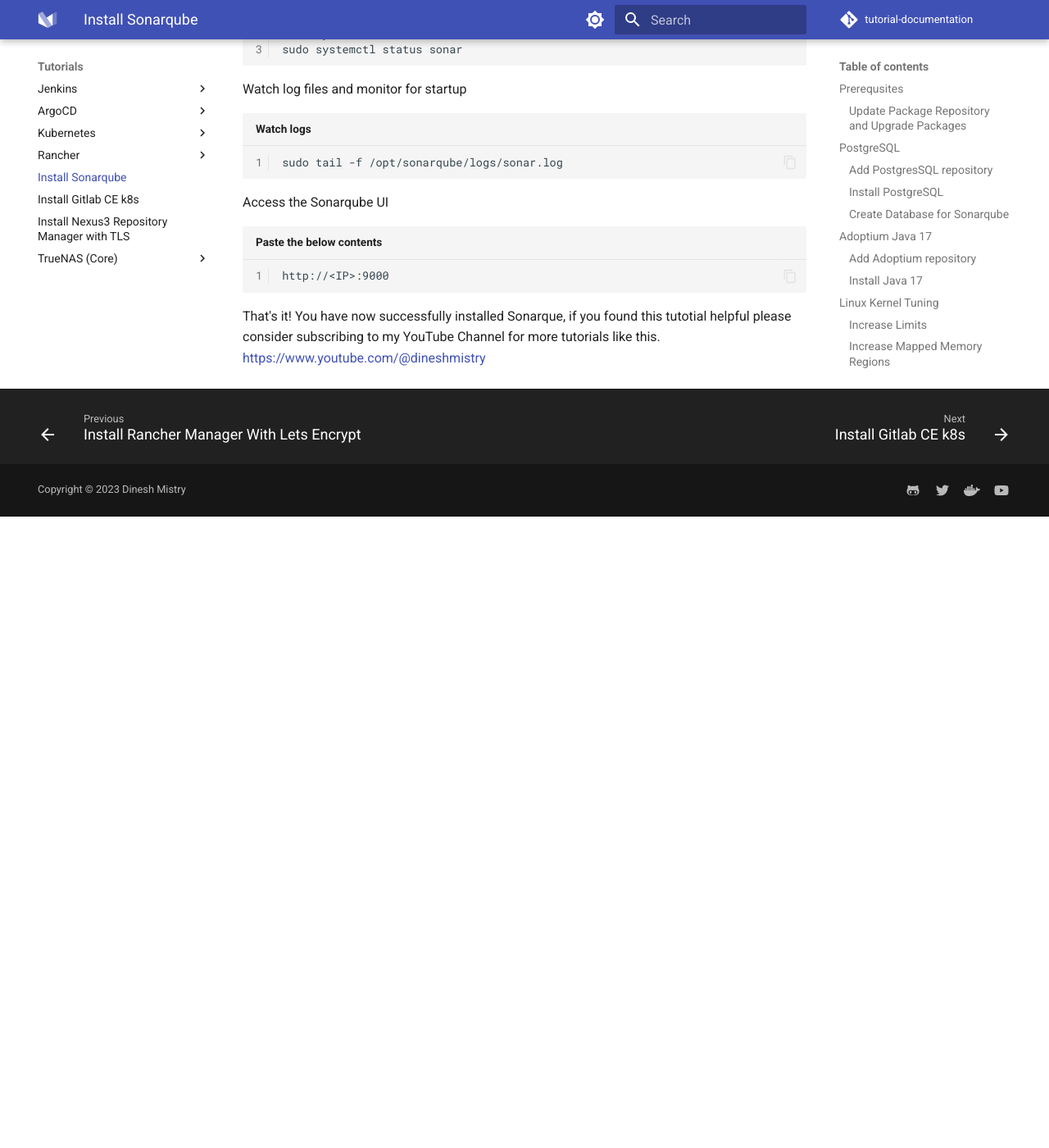
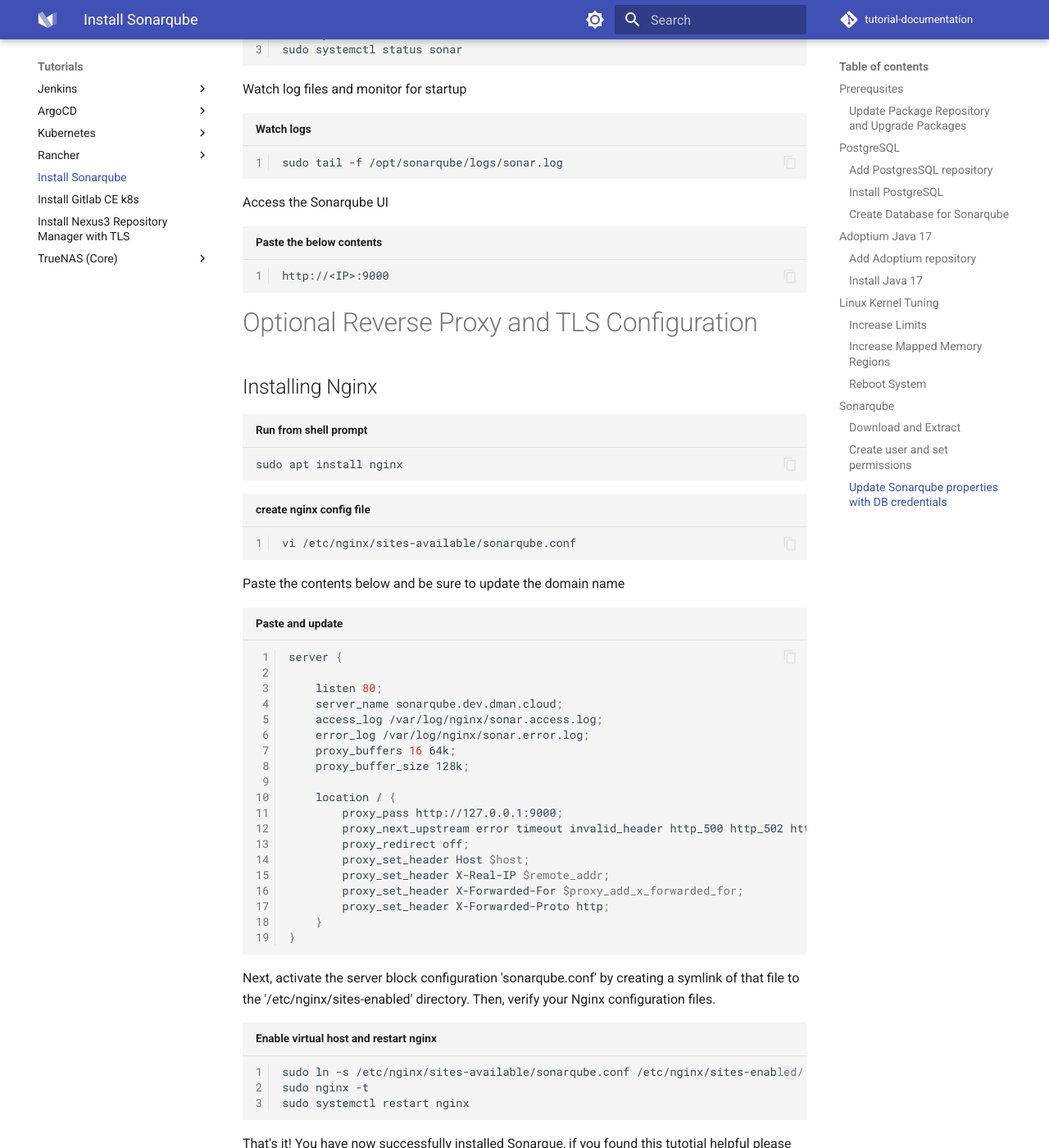
Before and after one commit to dmancloud/tutorial-documentation, an MkDocs documentation site: the page built from docs/install-sonarqube.md, in a window 1280 px wide and 1400 px high, scrolled down 4574 px. Shown: the whole window at 82% size. Built offline with MkDocs 1.6.1 and Material for MkDocs 9.7.7, drawn with Linux system fonts in a browser that asks for light colours; comment, search, counter and statistics services are not loaded; the version menu is left out; before the commit the page ends 5204 px from its top, so only the background shows below that.

Commit message:
added revserse proxy and tls

````diff
--- a/docs/install-sonarqube.md
+++ b/docs/install-sonarqube.md
@@ -143,4 +143,44 @@
 http://<IP>:9000
 ```
 
+# Optional Reverse Proxy and TLS Configuration
+
+## Installing Nginx
+``` shell title="Run from shell prompt"
+sudo apt install nginx
+```
+
+``` shell title="create nginx config file" linenums="1"
+vi /etc/nginx/sites-available/sonarqube.conf
+```
+Paste the contents below and be sure to update the domain name
+
+``` shell title="Paste and update" linenums="1"
+server {
+
+    listen 80;
+    server_name sonarqube.dev.dman.cloud;
+    access_log /var/log/nginx/sonar.access.log;
+    error_log /var/log/nginx/sonar.error.log;
+    proxy_buffers 16 64k;
+    proxy_buffer_size 128k;
+
+    location / {
+        proxy_pass http://127.0.0.1:9000;
+        proxy_next_upstream error timeout invalid_header http_500 http_502 http_503 http_504;
+        proxy_redirect off;
+        proxy_set_header Host $host;
+        proxy_set_header X-Real-IP $remote_addr;
+        proxy_set_header X-Forwarded-For $proxy_add_x_forwarded_for;
+        proxy_set_header X-Forwarded-Proto http;
+    }
+}
+```
+Next, activate the server block configuration 'sonarqube.conf' by creating a symlink of that file to the '/etc/nginx/sites-enabled' directory. Then, verify your Nginx configuration files.
+
+``` shell title="Enable virtual host and restart nginx" linenums="1"
+sudo ln -s /etc/nginx/sites-available/sonarqube.conf /etc/nginx/sites-enabled/
+sudo nginx -t
+sudo systemctl restart nginx
+```
 That's it! You have now successfully installed Sonarque, if you found this tutotial helpful please consider subscribing to my YouTube Channel for more tutorials like this. https://www.youtube.com/@dineshmistry
````
